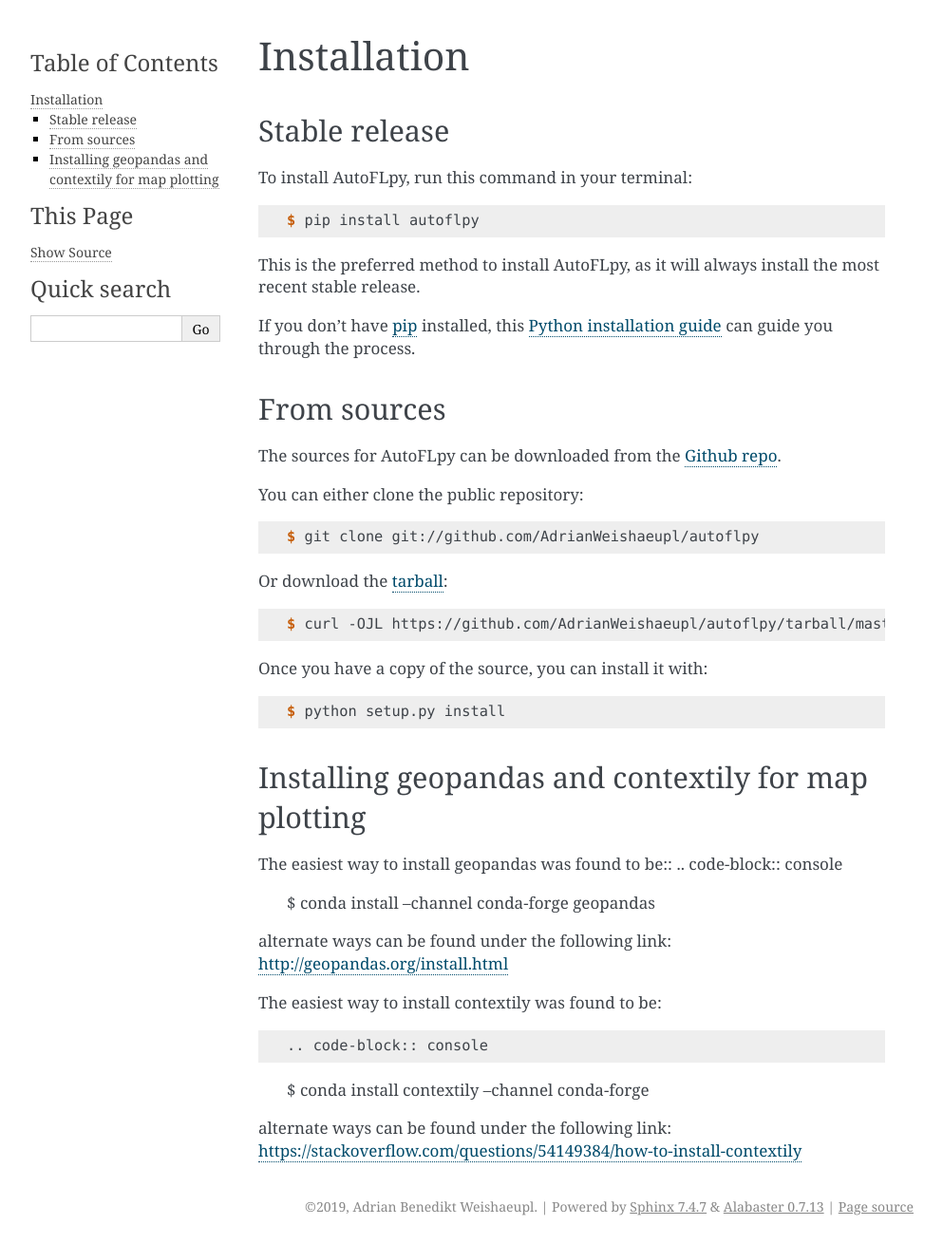
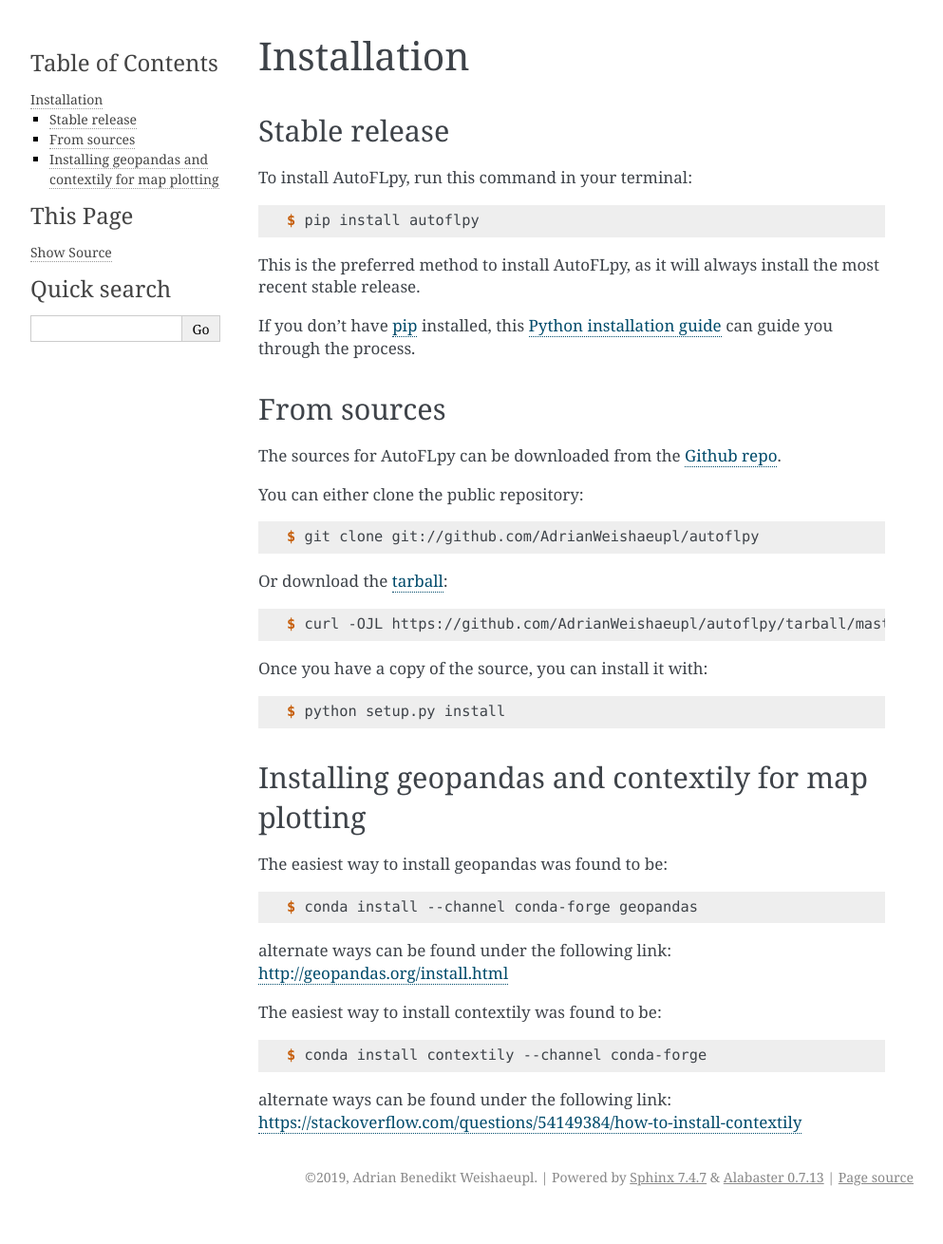
Before and after one commit to AdrianWeishaeupl/AutoFLpy, a Sphinx documentation site: the page built from docs/installation.rst, in a window 1280 px wide. Shown: the whole page at 95% size, without its empty margins (148-1141 px from the left). Built offline with Sphinx 7.4.7, drawn with Linux system fonts in a browser that asks for light colours; pages that are not in the unit, such as notebooks, are missing from menus; after the commit the page ends 1279 px from its top, so only the background shows below that.

Commit message:
Formatting updates

```diff
--- a/docs/installation.rst
+++ b/docs/installation.rst
@@ -53,7 +53,8 @@
 Installing geopandas and contextily for map plotting
 ----------------------------------------------------
 
-The easiest way to install geopandas was found to be::
+The easiest way to install geopandas was found to be:
+
 .. code-block:: console
 
 	$ conda install --channel conda-forge geopandas
@@ -61,7 +62,7 @@
 alternate ways can be found under the following link:
 http://geopandas.org/install.html
 
-The easiest way to install contextily was found to be::
+The easiest way to install contextily was found to be:
 
 .. code-block:: console
 
```
